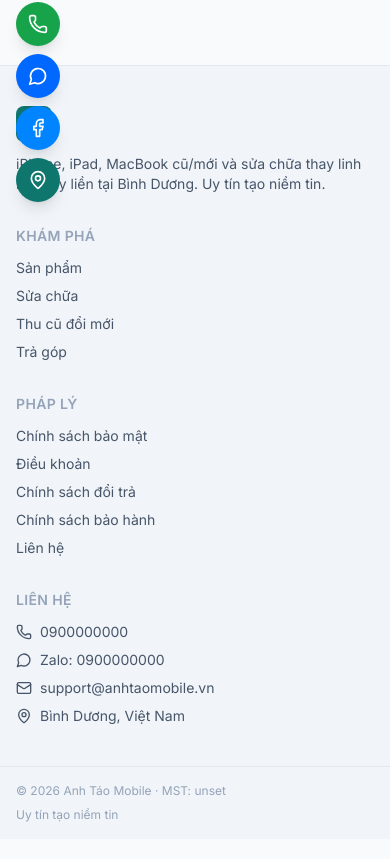
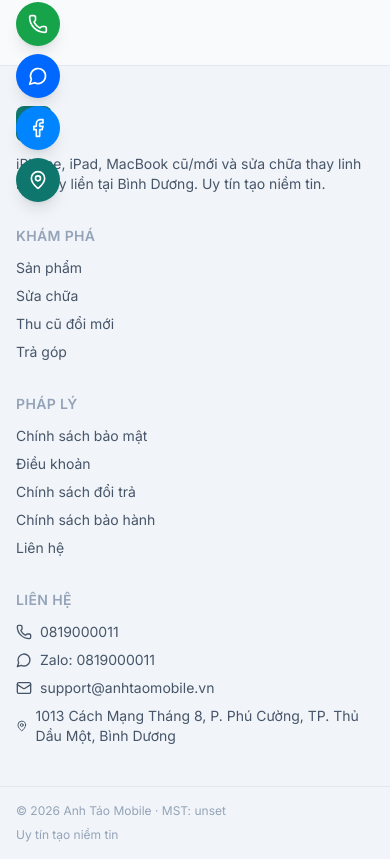
Before and after one commit to jacky6879/Anh-Tao-Mobile, a Next.js app: page /login in a window 390 px wide. Shown: the part 626-1485 px from the top of the page. Built offline with nearby package versions, Linux system fonts and the light colour scheme; no server answers; the database is empty.

Commit message:
fix: correct phone 0819000011, address Binh Duong, enhanced LocalBusiness schema, add llms.txt for GEO

```diff
--- a/src/app/admin/settings/SettingsClient.tsx
+++ b/src/app/admin/settings/SettingsClient.tsx
@@ -35,8 +35,8 @@ export function SettingsClient({ defaultValues }: { defaultValues: Record<string
       {/* ===== Thông tin liên hệ ===== */}
       <div className="flex flex-col gap-4 border-t border-[var(--border)] pt-6">
         <h3 className="font-semibold text-lg">📞 Thông tin liên hệ</h3>
-        <SettingField label="Hotline" settingKey="hotline" value={data.hotline} onChange={handleChange} placeholder="0900000000" />
-        <SettingField label="Zalo" settingKey="zalo" value={data.zalo} onChange={handleChange} placeholder="0900000000" />
+        <SettingField label="Hotline" settingKey="hotline" value={data.hotline} onChange={handleChange} placeholder="0819000011" />
+        <SettingField label="Zalo" settingKey="zalo" value={data.zalo} onChange={handleChange} placeholder="0819000011" />
         <SettingField label="Messenger (Link)" settingKey="messenger" value={data.messenger} onChange={handleChange} placeholder="https://m.me/..." />
         <SettingField label="Địa chỉ" settingKey="address" value={data.address} onChange={handleChange} placeholder="Bình Dương..." />
         <SettingField label="Google Maps Embed URL" settingKey="googleMapsUrl" value={data.googleMapsUrl} onChange={handleChange} placeholder="https://www.google.com/maps/embed?..." />
--- a/src/app/layout.tsx
+++ b/src/app/layout.tsx
@@ -78,15 +78,39 @@ export default function RootLayout({ children }: { children: React.ReactNode })
           data={{
             "@context": "https://schema.org",
             "@type": "LocalBusiness",
+            "@id": `${env.NEXT_PUBLIC_SITE_URL}/#business`,
             name: env.NEXT_PUBLIC_BUSINESS_NAME,
             url: env.NEXT_PUBLIC_SITE_URL,
             email: env.NEXT_PUBLIC_CONTACT_EMAIL,
             telephone: env.NEXT_PUBLIC_HOTLINE,
+            image: `${env.NEXT_PUBLIC_SITE_URL}/opengraph-image`,
+            priceRange: "1.000.000₫ - 30.000.000₫",
+            description: "Chuyên iPhone, iPad, MacBook cũ/mới và sửa chữa thay linh kiện lấy liền tại Bình Dương. BH pin 60 tháng, main 12 tháng 1 đổi 1.",
             address: {
               "@type": "PostalAddress",
-              addressLocality: env.NEXT_PUBLIC_BUSINESS_ADDRESS,
+              streetAddress: "1013 Cách Mạng Tháng 8",
+              addressLocality: "Thủ Dầu Một",
+              addressRegion: "Bình Dương",
               addressCountry: "VN",
             },
+            geo: {
+              "@type": "GeoCoordinates",
+              latitude: 10.9804,
+              longitude: 106.6519,
+            },
+            openingHoursSpecification: [
+              {
+                "@type": "OpeningHoursSpecification",
+                dayOfWeek: ["Monday", "Tuesday", "Wednesday", "Thursday", "Friday", "Saturday", "Sunday"],
+                opens: "08:30",
+                closes: "21:00",
+              },
+            ],
+            sameAs: [
+              "https://www.facebook.com/anhtaobinhduongg",
+              "https://www.tiktok.com/@anhtaoiphonebd",
+              "https://zalo.me/0819000011",
+            ],
           }}
         />
         <div className="min-h-screen flex flex-col surface-page">
--- a/src/app/sua-chua/[slug]/page.tsx
+++ b/src/app/sua-chua/[slug]/page.tsx
@@ -33,7 +33,7 @@ export default async function ServiceDetailPage({ params }: Params) {
         "@context": "https://schema.org", "@type": "Service",
         name: service.title, serviceType: service.serviceGroup,
         provider: { "@type": "LocalBusiness", name: env.NEXT_PUBLIC_BUSINESS_NAME },
-        areaServed: "Bình Dương, Việt Nam",
+        areaServed: "Thủ Dầu Một, Bình Dương",
         offers: { "@type": "Offer", priceCurrency: "VND", price: service.priceMin, priceSpecification: { "@type": "PriceRange", minPrice: service.priceMin, maxPrice: service.priceMax } },
       }} />
 
--- a/src/lib/env.ts
+++ b/src/lib/env.ts
@@ -68,13 +68,13 @@ const envSchema = z.object({
   NEXT_PUBLIC_CONTACT_EMAIL: z.string().default("support@anhtaomobile.vn"),
   NEXT_PUBLIC_BUSINESS_NAME: z.string().default("Anh Táo Mobile"),
   NEXT_PUBLIC_BUSINESS_TAX_ID: z.string().default(""),
-  NEXT_PUBLIC_BUSINESS_ADDRESS: z.string().default("Bình Dương, Việt Nam"),
-  NEXT_PUBLIC_HOTLINE: z.string().default("0900000000"),
-  NEXT_PUBLIC_ZALO: z.string().default("0900000000"),
-  NEXT_PUBLIC_MESSENGER: z.string().default("https://m.me/anhtaomobile"),
+  NEXT_PUBLIC_BUSINESS_ADDRESS: z.string().default("1013 Cách Mạng Tháng 8, P. Phú Cường, TP. Thủ Dầu Một, Bình Dương"),
+  NEXT_PUBLIC_HOTLINE: z.string().default("0819000011"),
+  NEXT_PUBLIC_ZALO: z.string().default("0819000011"),
+  NEXT_PUBLIC_MESSENGER: z.string().default("https://m.me/anhtaobinhduongg"),
   NEXT_PUBLIC_MAPS_URL: z
     .string()
-    .default("https://maps.google.com/?q=Anh+Tao+Mobile+Binh+Duong"),
+    .default("https://maps.google.com/?q=Anh+Tao+Mobile+1013+CMT8+Thu+Dau+Mot+Binh+Duong"),
 
   NODE_ENV: z.string().default("development"),
 });
@@ -86,11 +86,11 @@ function parseEnv() {
       NEXT_PUBLIC_BUSINESS_NAME: process.env.NEXT_PUBLIC_BUSINESS_NAME || "Anh Táo Mobile",
       NEXT_PUBLIC_CONTACT_EMAIL: process.env.NEXT_PUBLIC_CONTACT_EMAIL || "support@anhtaomobile.vn",
       NEXT_PUBLIC_BUSINESS_TAX_ID: process.env.NEXT_PUBLIC_BUSINESS_TAX_ID || "",
-      NEXT_PUBLIC_BUSINESS_ADDRESS: process.env.NEXT_PUBLIC_BUSINESS_ADDRESS || "Bình Dương, Việt Nam",
-      NEXT_PUBLIC_HOTLINE: process.env.NEXT_PUBLIC_HOTLINE || "0900000000",
-      NEXT_PUBLIC_ZALO: process.env.NEXT_PUBLIC_ZALO || "0900000000",
-      NEXT_PUBLIC_MESSENGER: process.env.NEXT_PUBLIC_MESSENGER || "https://m.me/anhtaomobile",
-      NEXT_PUBLIC_MAPS_URL: process.env.NEXT_PUBLIC_MAPS_URL || "https://maps.google.com/?q=Anh+Tao+Mobile+Binh+Duong",
+      NEXT_PUBLIC_BUSINESS_ADDRESS: process.env.NEXT_PUBLIC_BUSINESS_ADDRESS || "1013 Cách Mạng Tháng 8, P. Phú Cường, TP. Thủ Dầu Một, Bình Dương",
+      NEXT_PUBLIC_HOTLINE: process.env.NEXT_PUBLIC_HOTLINE || "0819000011",
+      NEXT_PUBLIC_ZALO: process.env.NEXT_PUBLIC_ZALO || "0819000011",
+      NEXT_PUBLIC_MESSENGER: process.env.NEXT_PUBLIC_MESSENGER || "https://m.me/anhtaobinhduongg",
+      NEXT_PUBLIC_MAPS_URL: process.env.NEXT_PUBLIC_MAPS_URL || "https://maps.google.com/?q=Anh+Tao+Mobile+1013+CMT8+Thu+Dau+Mot+Binh+Duong",
       NEXT_PUBLIC_SUPABASE_URL: process.env.NEXT_PUBLIC_SUPABASE_URL || "",
       NEXT_PUBLIC_SENTRY_DSN: process.env.NEXT_PUBLIC_SENTRY_DSN || "",
       ADMIN_EMAILS: "",
--- a/src/lib/settings.ts
+++ b/src/lib/settings.ts
@@ -13,10 +13,10 @@ export const getSiteSettings = unstable_cache(
 
     // Provide default fallbacks from env if not set in DB
     return {
-      hotline: map.hotline || env.NEXT_PUBLIC_HOTLINE || "0900000000",
-      zalo: map.zalo || env.NEXT_PUBLIC_ZALO || "0900000000",
-      messenger: map.messenger || env.NEXT_PUBLIC_MESSENGER || "https://m.me/",
-      address: map.address || env.NEXT_PUBLIC_BUSINESS_ADDRESS || "Bình Dương, Việt Nam",
+      hotline: map.hotline || env.NEXT_PUBLIC_HOTLINE || "0819000011",
+      zalo: map.zalo || env.NEXT_PUBLIC_ZALO || "0819000011",
+      messenger: map.messenger || env.NEXT_PUBLIC_MESSENGER || "https://m.me/anhtaobinhduongg",
+      address: map.address || env.NEXT_PUBLIC_BUSINESS_ADDRESS || "1013 Cách Mạng Tháng 8, P. Phú Cường, TP. Thủ Dầu Một, Bình Dương",
       heroTitle: map.heroTitle || "Anh Táo Mobile - Uy Tín Tạo Niềm Tin",
       heroSubtitle: map.heroSubtitle || "Chuyên mua bán, sửa chữa các dòng iPhone, iPad, MacBook chính hãng với giá tốt nhất Bình Dương.",
     };
```
Also changed, not shown: public/llms.txt (added).
